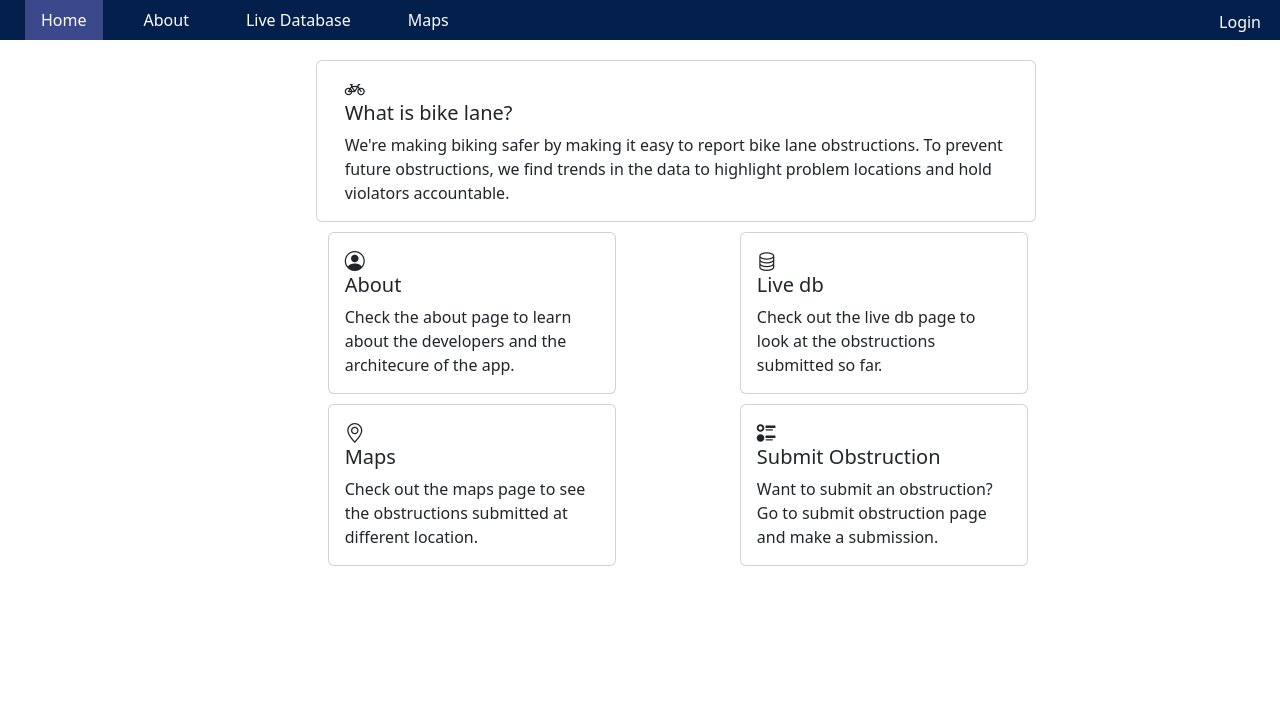
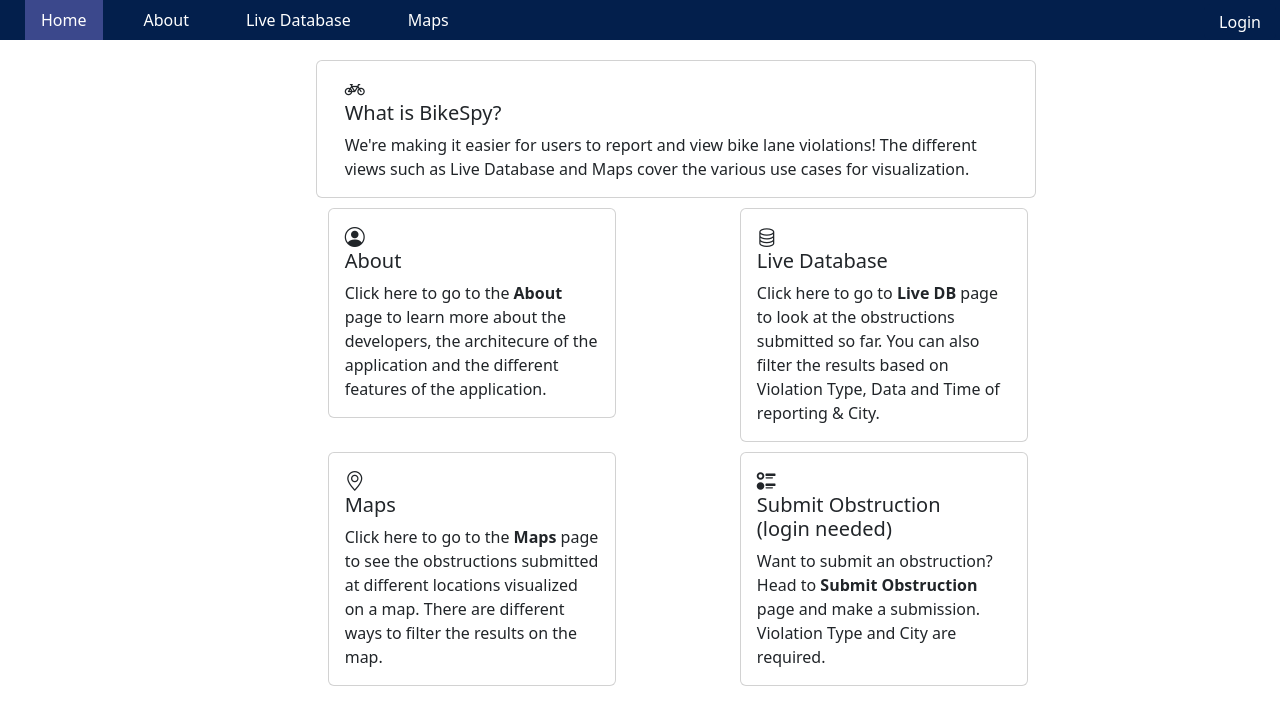
Before and after one commit to ckclassrooms/final-project-proposal-twix, a React (Create React App) app: page / in a window 1280 px wide. Shown: the top 724 px of the page. Built offline with nearby package versions, Linux system fonts and the light colour scheme; no server answers; what @mapbox/mapbox-gl-draw would draw is missing.

Commit message:
landing page content updated

```diff
--- a/src/components/Landing.jsx
+++ b/src/components/Landing.jsx
@@ -12,20 +12,42 @@ function Landing() {
           <Row>
             <Card style={{ width: '45rem' }}>
                 <Card.Body>
-                  <Card.Title><i class="bi bi-bicycle"></i> <br></br>What is bike lane?</Card.Title>
+                  <Card.Title><i class="bi bi-bicycle"></i> <br></br>What is BikeSpy?</Card.Title>
                   <Card.Text>
-                  We're making biking safer by making it easy to report bike lane obstructions.  To prevent future obstructions, we find trends in the data to highlight problem locations and hold violators accountable.
+                  We're making it easier for users to report and view bike lane violations! The different views such as Live Database and Maps cover the various use cases for visualization.
                   </Card.Text>
                 </Card.Body>
             </Card>
           </Row>
           <Row>
             <Col>
-              <Card style={{ width: '18rem' }}>
+              <Card onClick={()=>window.location.href="/#/about"} style={{ width: '18rem' }}>
                 <Card.Body>
                   <Card.Title><i class="bi bi-person-circle"></i><br/>About</Card.Title>
                   <Card.Text>
-                   Check the about page to learn about the developers and the architecure of the app.
+                   Click here to go to the <b>About</b> page to learn more about the developers, the architecure of the application and the different features of the application.
+                  </Card.Text>
+                </Card.Body>
+              </Card>
+            </Col>
+            <Col>
+              <Card onClick={()=>window.location.href="/#/liveDb"} style={{ width: '18rem' }}>
+                <Card.Body>
+                  <Card.Title><i class="bi bi-database"></i><br/>Live Database</Card.Title>
+                  <Card.Text>
+                  Click here to go to <b>Live DB</b> page to look at the obstructions submitted so far. You can also filter the results based on Violation Type, Data and Time of reporting & City.
+                  </Card.Text>
+                </Card.Body>
+              </Card>
+            </Col>
+          </Row>
+          <Row>
+            <Col>
+              <Card onClick={()=>window.location.href="/#/maps"} style={{ width: '18rem' }}>
+                <Card.Body>
+                  <Card.Title><i class="bi bi-geo-alt"></i><br/>Maps</Card.Title>
+                  <Card.Text>
+                  Click here to go to the <b>Maps</b> page to see the obstructions submitted at different locations visualized on a map. There are different ways to filter the results on the map.
                   </Card.Text>
                 </Card.Body>
               </Card>
@@ -33,31 +55,9 @@ function Landing() {
             <Col>
               <Card style={{ width: '18rem' }}>
                 <Card.Body>
-                  <Card.Title><i class="bi bi-database"></i><br/>Live db</Card.Title>
+                  <Card.Title><i class="bi bi-ui-radios"></i><br/>Submit Obstruction <br/> (login needed)</Card.Title>
                   <Card.Text>
-                  Check out the live db page to look at the obstructions submitted so far.
-                  </Card.Text>
-                </Card.Body>
-              </Card>
-            </Col>
-          </Row>
-          <Row>
-            <Col>
-              <Card style={{ width: '18rem' }}>
-                <Card.Body>
-                  <Card.Title><i class="bi bi-geo-alt"></i><br/>Maps</Card.Title>
-                  <Card.Text>
-                  Check out the maps page to see the obstructions submitted at different location.
-                  </Card.Text>
-                </Card.Body>
-              </Card>
-            </Col>
-            <Col>
-              <Card style={{ width: '18rem' }}>
-                <Card.Body>
-                  <Card.Title><i class="bi bi-ui-radios"></i><br/>Submit Obstruction</Card.Title>
-                  <Card.Text>
-                  Want to submit an obstruction? Go to submit obstruction page and make a submission.
+                  Want to submit an obstruction? Head to <b>Submit Obstruction</b> page and make a submission. Violation Type and City are required.
                   </Card.Text>
                 </Card.Body>
               </Card>
```
